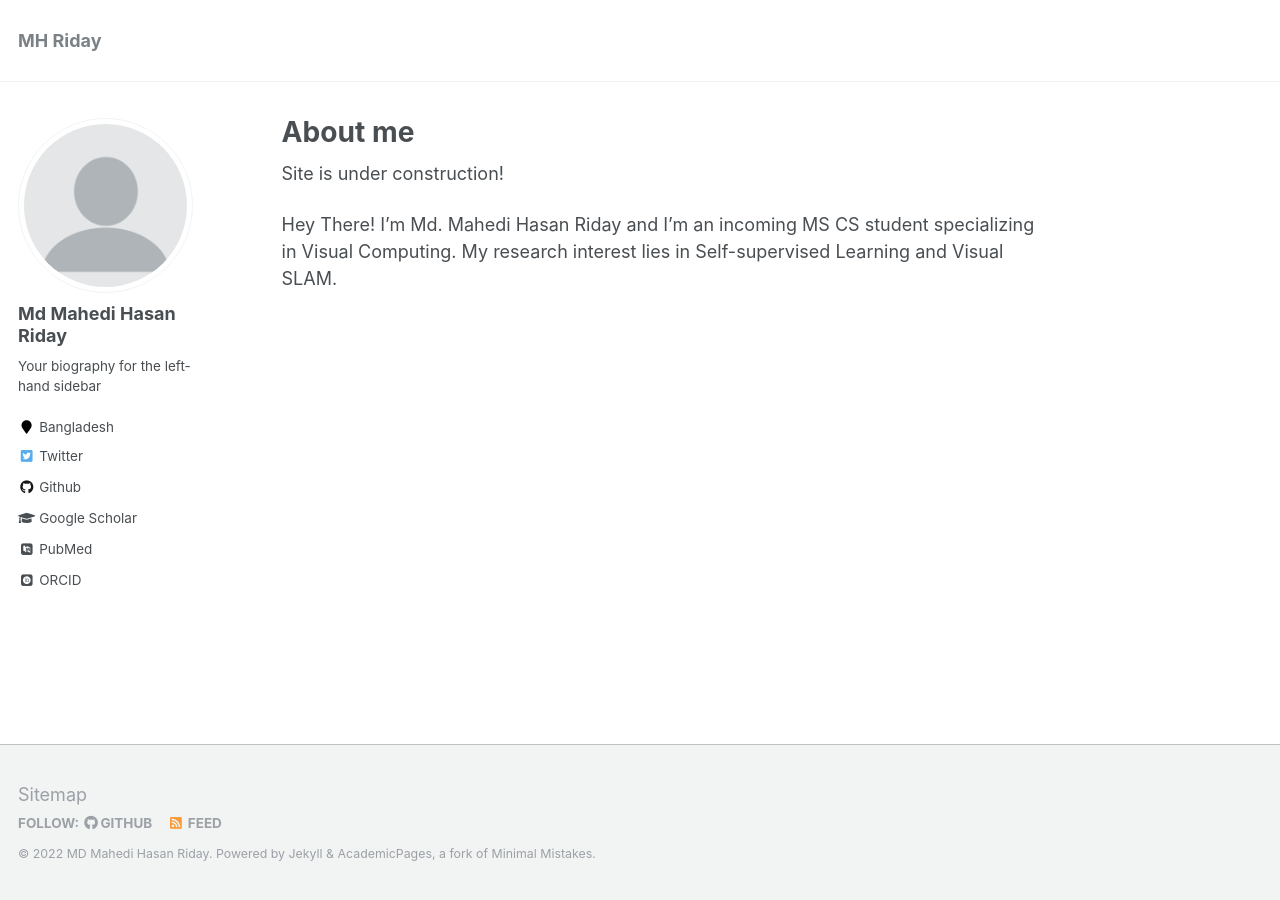
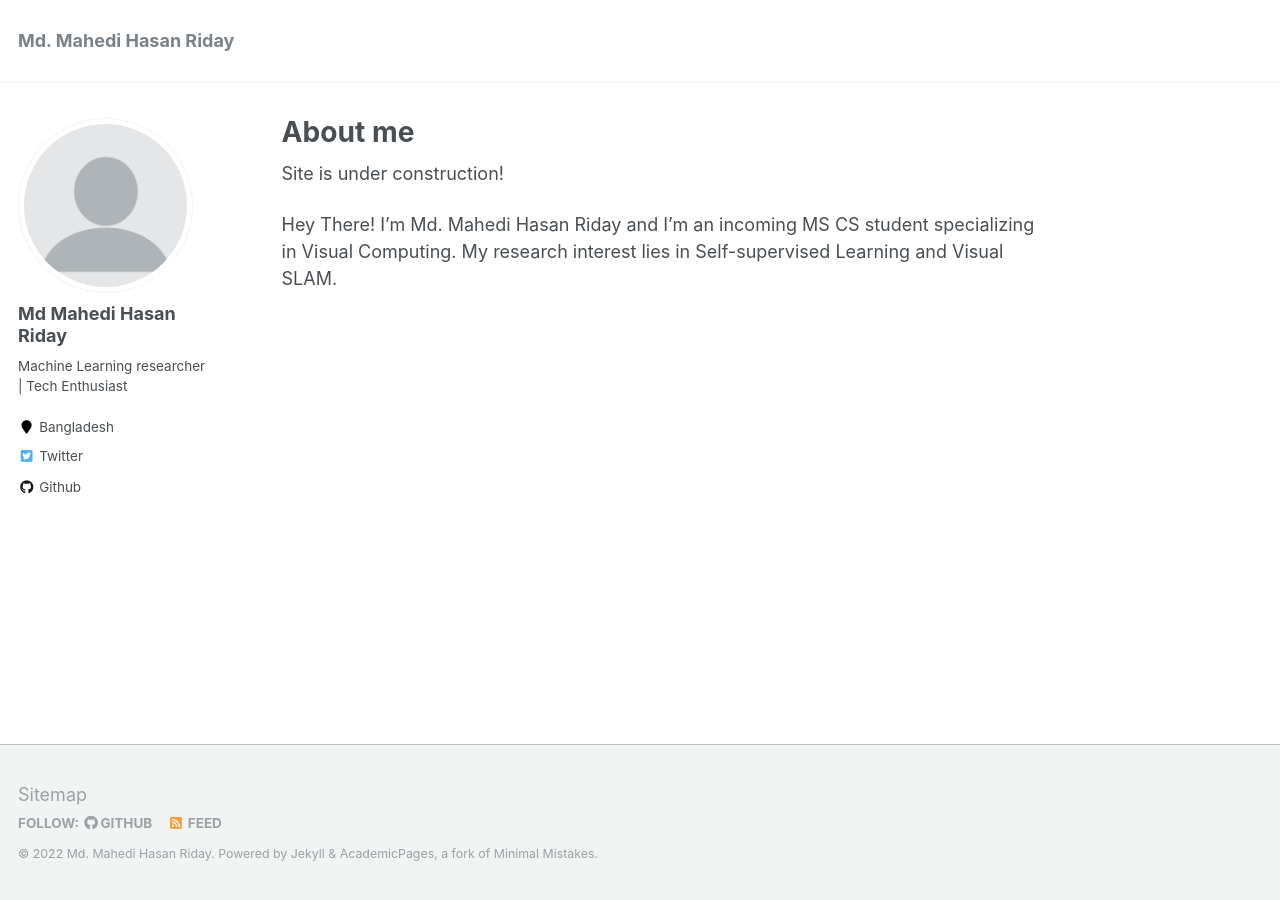
Before and after one commit to mdmhriday/mdmhriday.github.io, a Jekyll site: the page built from _pages/about.md, in a window 1280 px wide. Built offline with Jekyll 4.4.1, drawn with Linux system fonts in a browser that asks for light colours; some web fonts are replaced.

Commit message:
updated file : _config.yml

```diff
--- a/_config.yml
+++ b/_config.yml
@@ -7,9 +7,9 @@
 
 # Site Settings
 locale                   : "en-US"
-title                    : "MH Riday"
+title                    : "Md. Mahedi Hasan Riday"
 title_separator          : "-"
-name                     : &name "MD Mahedi Hasan Riday"
+name                     : &name "Md. Mahedi Hasan Riday"
 description              : &description "personal description"
 url                      : https://mdmhriday.github.io # the base hostname & protocol for your site e.g. "https://mmistakes.github.io"
 baseurl                  : "" # the subpath of your site, e.g. "/blog"
@@ -57,7 +57,7 @@ yandex_site_verification :
 
 # Social Sharing
 twitter:
-  username               : &twitter
+  username               : &MahediRiday
 facebook:
   username               :
   app_id                 :
@@ -82,11 +82,11 @@ analytics:
 author:
   name             : "Md Mahedi Hasan Riday"
   avatar           : "profile.png"
-  bio              : "Your biography for the left-hand sidebar"
+  bio              : "Machine Learning researcher | Tech Enthusiast"
   location         : "Bangladesh"
   employer         :
-  pubmed           : ""
-  googlescholar    : ""
+  pubmed           : #""
+  googlescholar    : #""
   email            :
   researchgate     :  # example: "https://www.researchgate.net/profile/yourprofile"
   uri              :
@@ -103,13 +103,13 @@ author:
   impactstory      : #"https://profiles.impactstory.org/u/xxxx-xxxx-xxxx-xxxx"
   lastfm           :
   linkedin         :
-  orcid            : "http://orcid.org/yourorcidurl"
+  orcid            : #"http://orcid.org/yourorcidurl"
   pinterest        :
   soundcloud       :
   stackoverflow    : # http://stackoverflow.com/users/123456/username
   steam            :
   tumblr           :
-  twitter          : ""
+  twitter          : "MahediRiday"
   vine             :
   weibo            :
   xing             :
```
